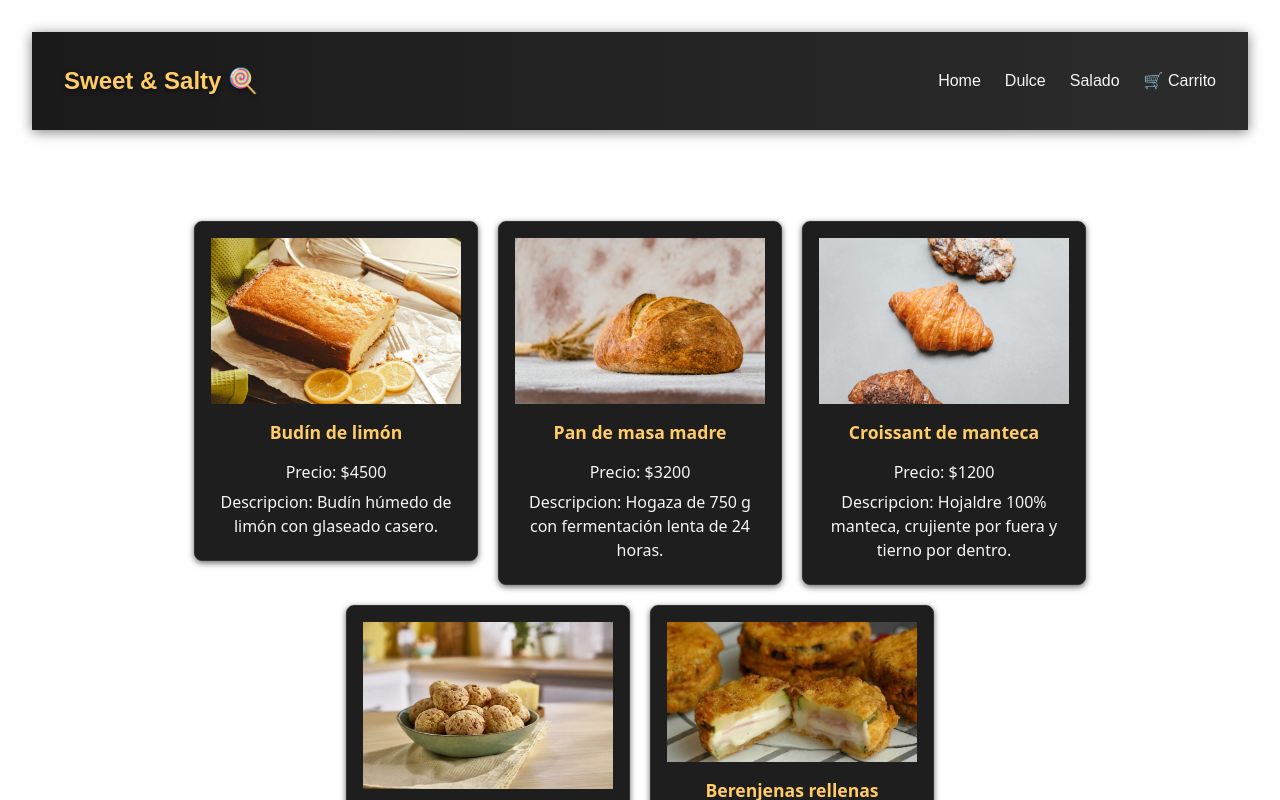
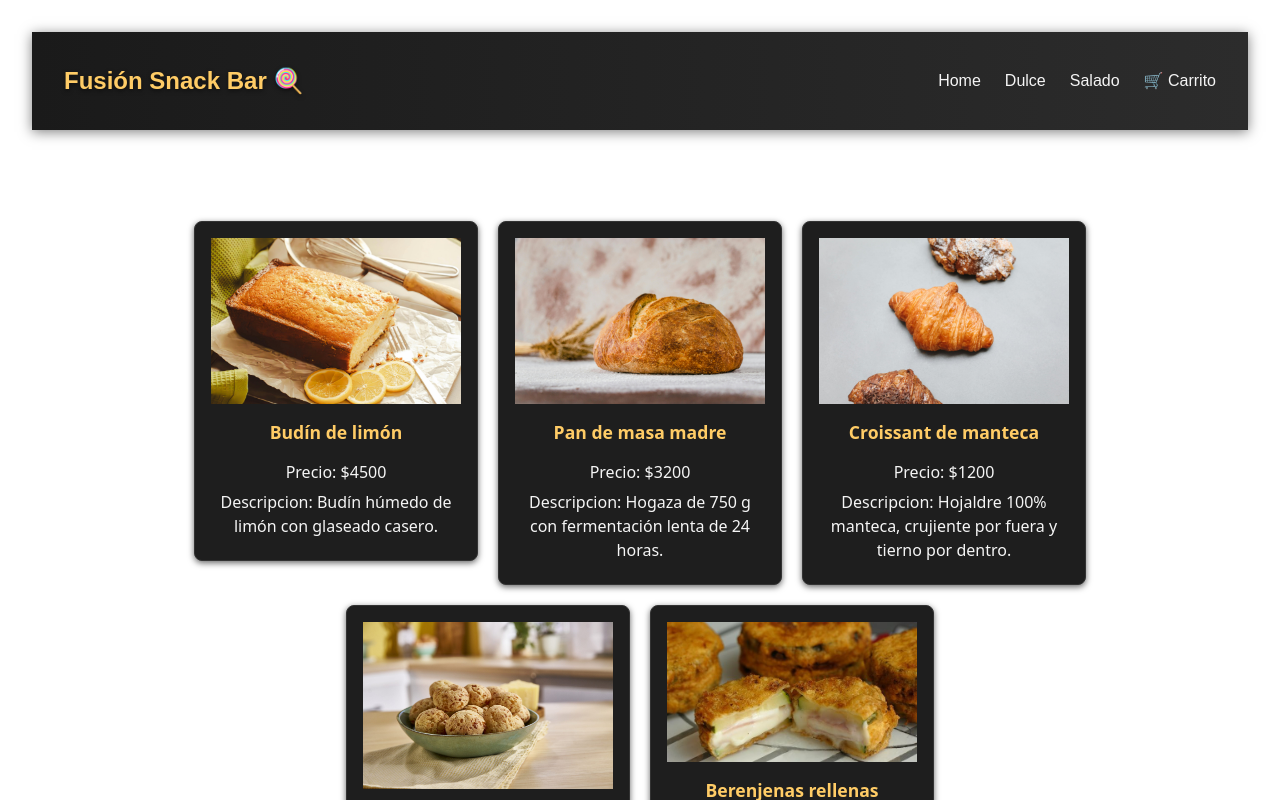
Before and after one commit to elucero165/react_js_14937974, a React (Vite) app: page / in a window 1280 px wide. Shown: the top 800 px of the page. Built offline with nearby package versions, Linux system fonts and the light colour scheme.

Commit message:
se cambio el titulo del nav

```diff
--- a/src/components/Nav/Nav.jsx
+++ b/src/components/Nav/Nav.jsx
@@ -6,7 +6,7 @@ export const Nav = () => {
   const {getTotalItems}= useCartContext();
   return (
     <nav className="navbar">
-      <h1 className="logo">Sweet & Salty 🍭</h1>
+      <h1 className="logo">Fusión Snack Bar 🍭</h1>
       <ul className="nav-links">
         <li>
           <Link to={"/"}>Home</Link>
```
